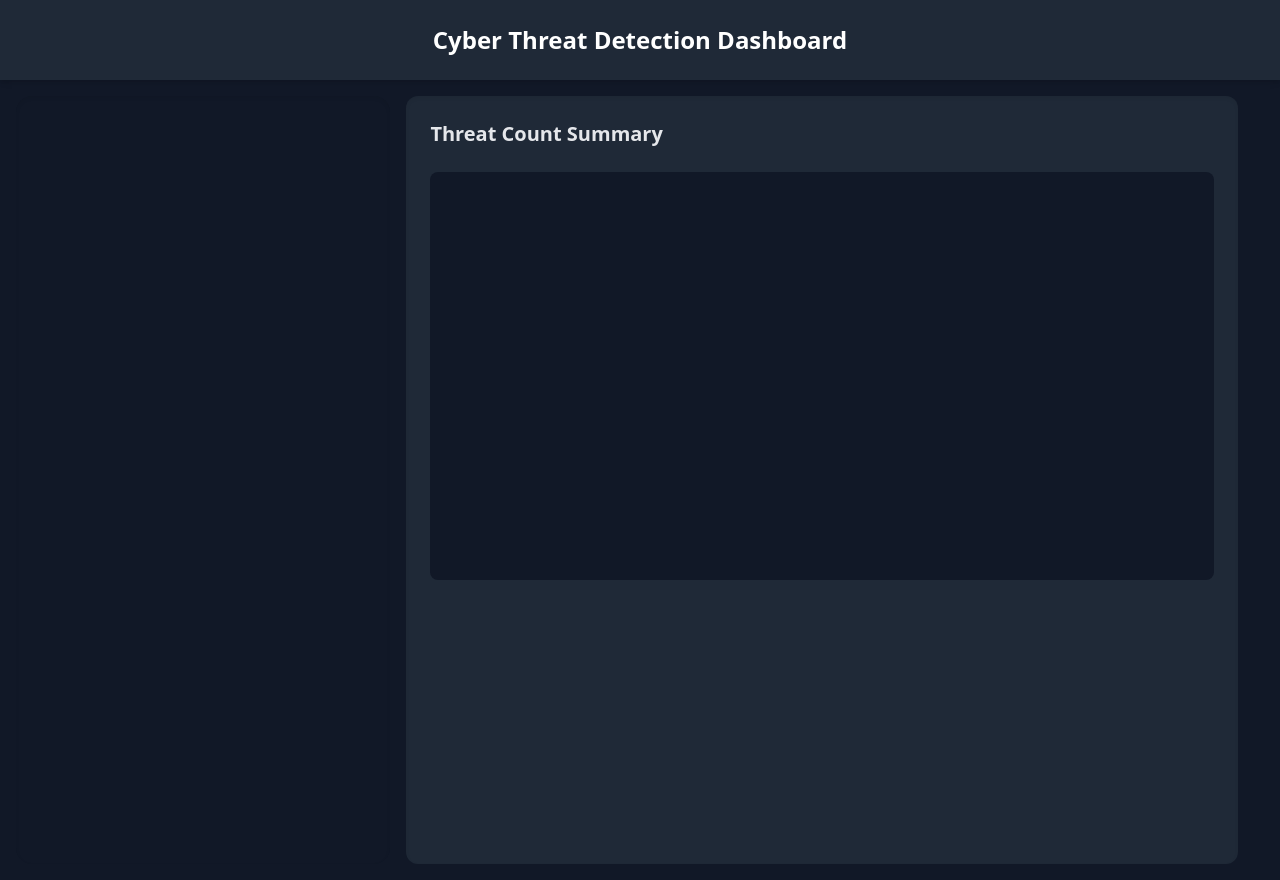
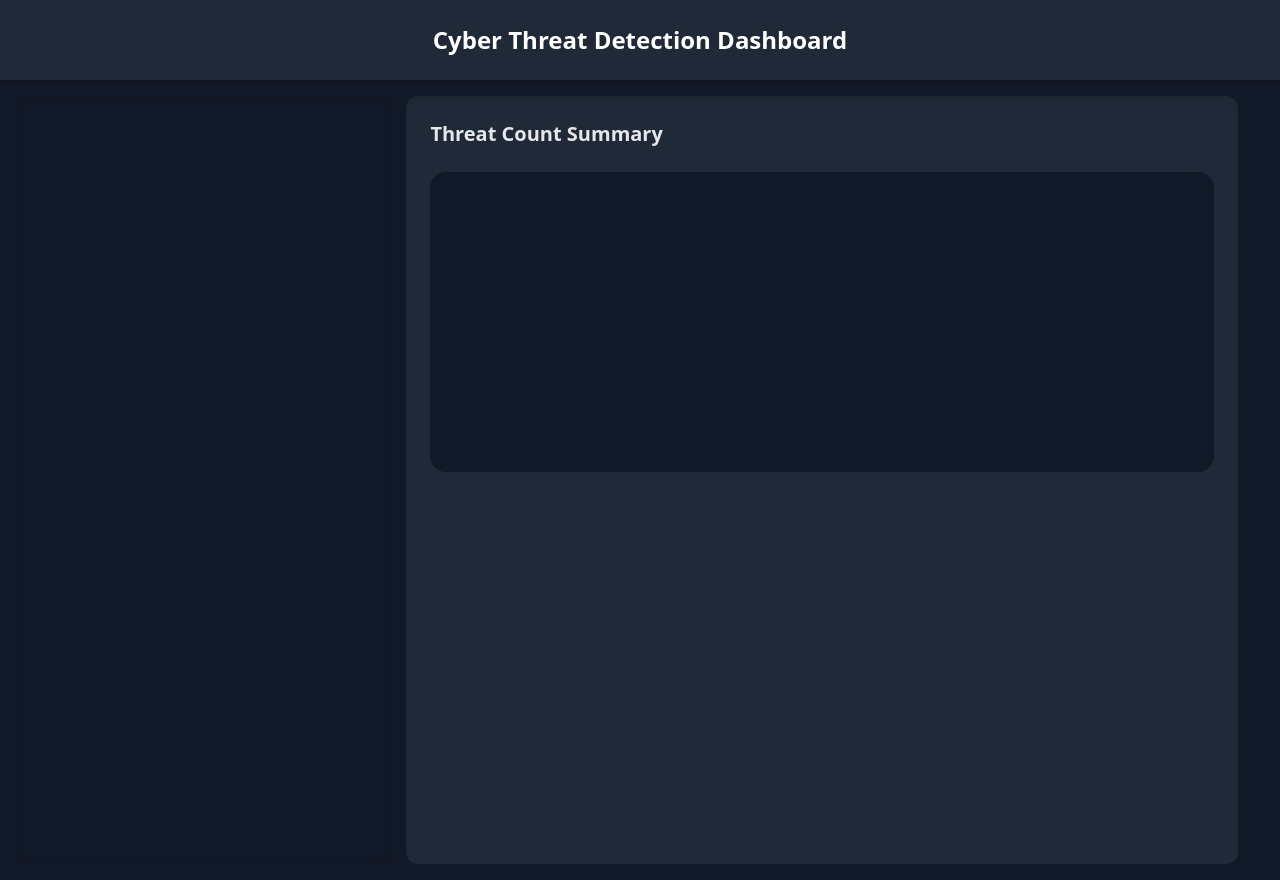
Before and after one commit to SimarWorkshop/hostdash, a website: page public/index.html in a window 1280 px wide. Drawn offline with nearby package versions, Linux system fonts and the light colour scheme.

Commit message:
Graph Model Changes

```diff
--- a/public/index.html
+++ b/public/index.html
@@ -2,10 +2,10 @@
 <html lang="en">
 <head>
   <meta charset="UTF-8" />
-  <meta name="viewport" content="width=device-width, initial-scale=1.0"/>
+  <meta name="viewport" content="width=device-width, initial-scale=1.0" />
   <title>SIEM Dashboard</title>
-  <link href="https://cdn.jsdelivr.net/npm/tailwindcss@2.2.19/dist/tailwind.min.css" rel="stylesheet"/>
-  <link rel="stylesheet" href="style.css"/>
+  <link href="https://cdn.jsdelivr.net/npm/tailwindcss@2.2.19/dist/tailwind.min.css" rel="stylesheet" />
+  <link rel="stylesheet" href="style.css" />
   <script src="https://cdn.jsdelivr.net/npm/chart.js"></script>
 </head>
 <body class="bg-gray-900 text-white font-sans h-screen overflow-hidden">
@@ -25,7 +25,7 @@
       <div class="w-full h-full space-y-6">
         <h2 class="text-xl font-semibold text-gray-200">Threat Count Summary</h2>
         <div class="h-[80%]">
-          <canvas id="threatChart" class="w-full h-full rounded-lg bg-gray-900"></canvas>
+          <canvas id="threatChart" class="w-full rounded-lg bg-gray-900"></canvas>
         </div>
       </div>
     </aside>
--- a/public/script.js
+++ b/public/script.js
@@ -83,7 +83,7 @@ function renderChart() {
         {
           label: "Threat Classification Summary",
           data: [threatCount, notThreatCount],
-          backgroundColor: ["#ef4444", "#10b981"], // red and green
+          backgroundColor: ["#ef4444", "#10b981"], // bright red and green
           borderRadius: 10,
         },
       ],
--- a/public/style.css
+++ b/public/style.css
@@ -59,7 +59,10 @@ main {
   display: none;
 }
 
-canvas {
+/* Make sure canvas is visible with explicit height */
+#threatChart {
+  height: 300px !important;
+  width: 100% !important;
   background-color: #111827;
   border-radius: 1rem;
   padding: 1rem;
```
